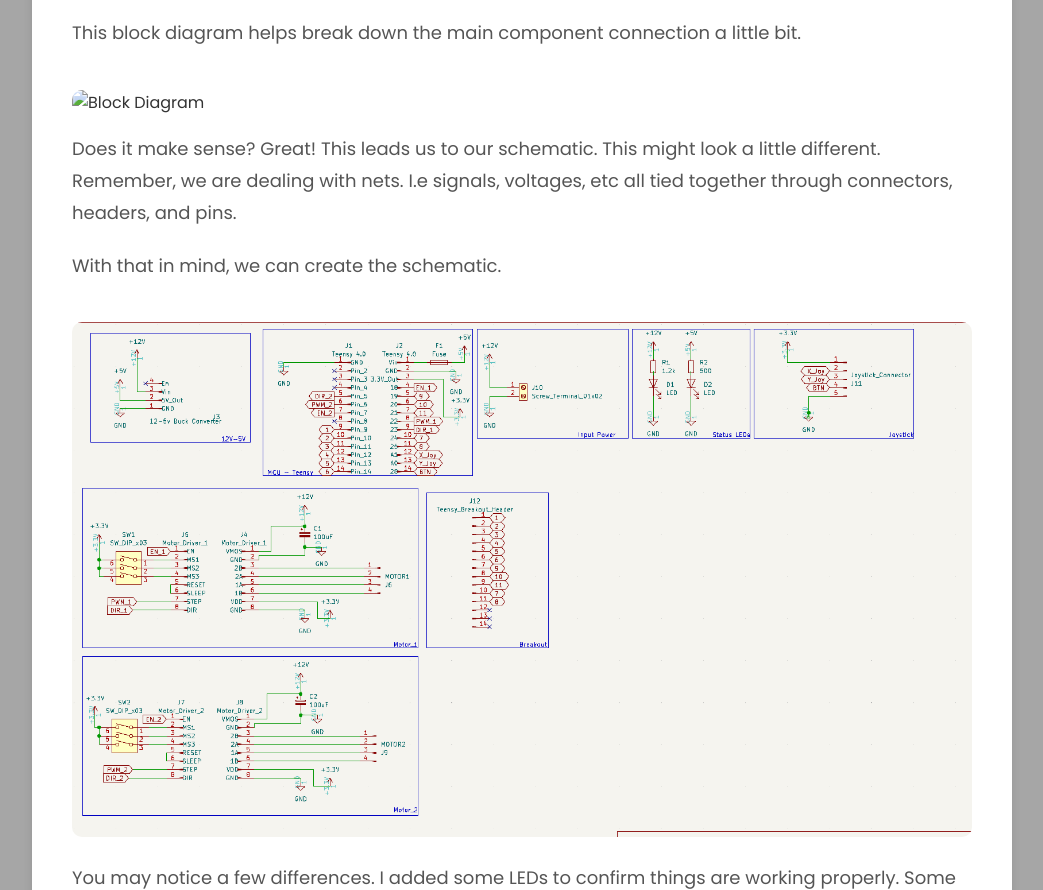
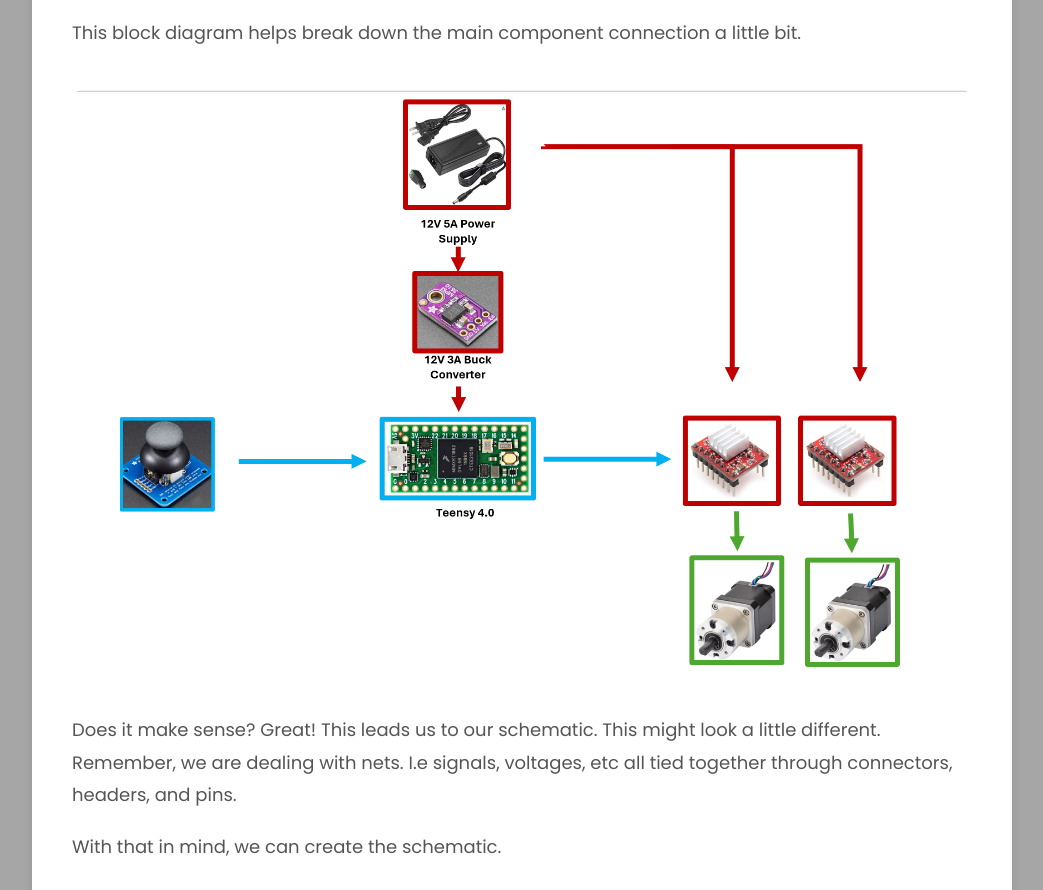
Before and after one commit to NatePortillo/LocalGadgetGarage, a plain HTML site: page blogs/blog_telecopeDriver.html in a window 1280 px wide. Shown: the part 2395-3285 px from the top of the page, without its empty margins (118-1161 px from the left). Drawn offline with Linux system fonts and the light colour scheme.

Commit message:
Update jpg to png

```diff
--- a/blogs/blog_telecopeDriver.html
+++ b/blogs/blog_telecopeDriver.html
@@ -166,7 +166,7 @@
                 mainly to connect these components together in a compact way while also helping distribute power in a consolidated way.
             </p>
             <p>This block diagram helps break down the main component connection a little bit.</p>
-            <img src="../images/images_motor/block_diagram.jpg" alt="Block Diagram">
+            <img src="../images/images_motor/block_diagram.png" alt="Block Diagram">
 
             <p>Does it make sense? Great! This leads us to our schematic. This might look a little different. Remember, we are dealing with nets. I.e signals, voltages, etc all tied together through connectors, headers, and pins.</p>
             <p>With that in mind, we can create the schematic.</p>
```
